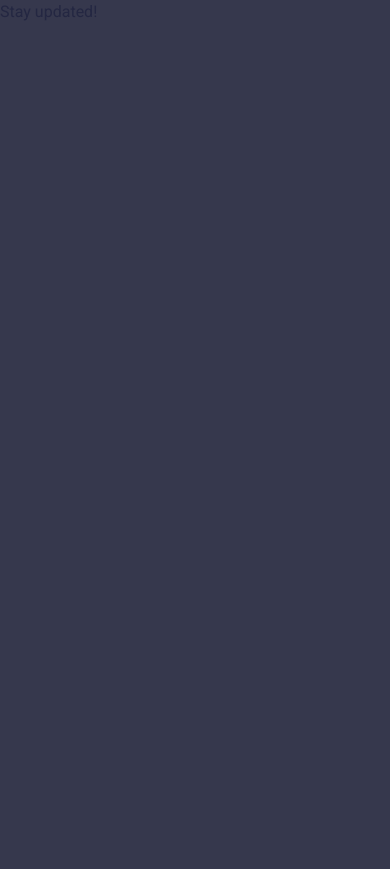
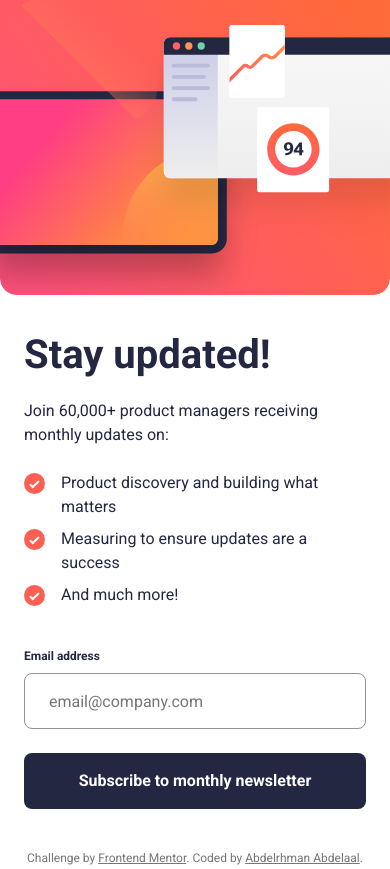
Before and after one commit to MrBlackvanta/newsletter-sign-up-with-success-message, a Next.js app: page / in a window 390 px wide. Before the commit the page ends 844 px from the top, so only its background shows below. Built offline with nearby package versions, Linux system fonts and the light colour scheme.

Commit message:
feat: implement newsletter sign-up functionality with success message and responsive design

```diff
--- a/package.json
+++ b/package.json
@@ -10,11 +10,9 @@
     "lint": "eslint"
   },
   "dependencies": {
-    "clsx": "^2.1.1",
     "next": "16.2.4",
     "react": "19.2.4",
-    "react-dom": "19.2.4",
-    "tailwind-merge": "^3.6.0"
+    "react-dom": "19.2.4"
   },
   "devDependencies": {
     "@tailwindcss/postcss": "^4",
--- a/src/app/globals.css
+++ b/src/app/globals.css
@@ -31,7 +31,7 @@
 
 @layer base {
   body {
-    @apply bg-blue-700 text-blue-800;
+    @apply bg-white text-blue-800 sm:bg-blue-700;
   }
   a,
   button {
@@ -49,3 +49,31 @@
 @utility v-focus-ring-inverse {
   @apply focus-visible:outline-2 focus-visible:outline-offset-2 focus-visible:outline-white;
 }
+
+@utility v-card {
+  @apply w-full bg-white sm:rounded-card sm:shadow-card;
+}
+
+@utility v-btn {
+  @apply h-14 w-full rounded-lg bg-blue-800 font-bold text-white;
+
+  &:hover {
+    @apply bg-linear-to-r from-gradient-pink to-gradient-orange text-blue-800 shadow-btn;
+  }
+}
+
+@utility v-field {
+  @apply h-14 w-full rounded-lg border border-grey px-6;
+
+  &::placeholder {
+    @apply text-muted;
+  }
+
+  &:focus {
+    @apply border-blue-800 outline-hidden;
+  }
+
+  &[aria-invalid="true"] {
+    @apply border-error bg-error-pale text-error;
+  }
+}
--- a/src/app/layout.tsx
+++ b/src/app/layout.tsx
@@ -37,7 +37,7 @@ export const metadata: Metadata = {
 export const viewport: Viewport = {
   width: "device-width",
   initialScale: 1,
-  themeColor: "#36384d",
+  themeColor: "#ffffff",
 };
 
 export default function RootLayout({
@@ -47,7 +47,32 @@ export default function RootLayout({
 }>) {
   return (
     <html lang="en" className={`${roboto.variable} antialiased`}>
-      <body className="flex min-h-dvh flex-col">{children}</body>
+      <body className="flex min-h-dvh flex-col">
+        {children}
+        <footer className="px-4 pb-0.5 text-center text-label text-muted sm:text-muted-inverse">
+          <p>
+            Challenge by{" "}
+            <a
+              className="underline sm:v-focus-ring-inverse"
+              href="https://www.frontendmentor.io?ref=challenge"
+              target="_blank"
+              rel="noopener noreferrer"
+            >
+              Frontend Mentor
+            </a>
+            . Coded by{" "}
+            <a
+              className="underline sm:v-focus-ring-inverse"
+              href="https://www.linkedin.com/in/abdelrhman-vanta/"
+              target="_blank"
+              rel="noopener noreferrer"
+            >
+              Abdelrhman Abdelaal
+            </a>
+            .
+          </p>
+        </footer>
+      </body>
     </html>
   );
 }
--- a/src/app/page.tsx
+++ b/src/app/page.tsx
@@ -1,7 +1,9 @@
+import NewsletterCard from "@/components/NewsletterCard";
+
 export default function Home() {
   return (
-    <main className="flex-1">
-      <h1>Stay updated!</h1>
+    <main className="flex flex-1 flex-col sm:grid sm:place-items-center sm:p-6 lg:p-10">
+      <NewsletterCard />
     </main>
   );
 }
--- /dev/null
+++ b/src/components/Illustration.tsx
@@ -0,0 +1,20 @@
+export default function Illustration() {
+  return (
+    <picture className="order-first lg:order-0">
+      <source
+        media="(min-width: 64rem)"
+        srcSet="/illustration-sign-up-desktop.svg"
+        width={400}
+        height={593}
+      />
+      <img
+        className="w-full sm:aspect-528/358 sm:rounded-2xl sm:object-cover sm:object-[center_18%] lg:aspect-auto"
+        src="/illustration-sign-up-mobile.svg"
+        alt=""
+        width={375}
+        height={284}
+        fetchPriority="high"
+      />
+    </picture>
+  );
+}
--- /dev/null
+++ b/src/components/NewsletterCard.tsx
@@ -0,0 +1,23 @@
+"use client";
+
+import { useState } from "react";
+import SignUpPanel from "@/components/SignUpPanel";
+import SuccessPanel from "@/components/SuccessPanel";
+
+export default function NewsletterCard() {
+  const [subscribedEmail, setSubscribedEmail] = useState<string | null>(null);
+  const [dismissed, setDismissed] = useState(false);
+
+  function handleDismiss() {
+    setSubscribedEmail(null);
+    setDismissed(true);
+  }
+
+  if (subscribedEmail !== null) {
+    return <SuccessPanel email={subscribedEmail} onDismiss={handleDismiss} />;
+  }
+
+  return (
+    <SignUpPanel onSubscribe={setSubscribedEmail} focusHeading={dismissed} />
+  );
+}
--- /dev/null
+++ b/src/components/SignUpPanel.tsx
@@ -0,0 +1,95 @@
+import { useEffect, useRef, useState } from "react";
+import Illustration from "@/components/Illustration";
+import { CheckIcon } from "@/components/icons";
+
+const benefits = [
+  "Product discovery and building what matters",
+  "Measuring to ensure updates are a success",
+  "And much more!",
+];
+
+type SignUpPanelProps = {
+  onSubscribe: (email: string) => void;
+  focusHeading: boolean;
+};
+
+export default function SignUpPanel({
+  onSubscribe,
+  focusHeading,
+}: SignUpPanelProps) {
+  const [invalid, setInvalid] = useState(false);
+  const heading = useRef<HTMLHeadingElement>(null);
+
+  useEffect(() => {
+    if (focusHeading) heading.current?.focus();
+  }, [focusHeading]);
+
+  function handleSubmit(event: React.FormEvent<HTMLFormElement>) {
+    event.preventDefault();
+    const form = event.currentTarget;
+
+    if (!form.checkValidity()) {
+      setInvalid(true);
+      return;
+    }
+
+    onSubscribe(String(new FormData(form).get("email")));
+  }
+
+  return (
+    <div className="flex v-card flex-col gap-10 sm:max-w-152 sm:p-10 lg:grid lg:max-w-226 lg:grid-cols-[23.5rem_25rem] lg:gap-16 lg:px-8 lg:py-6">
+      <div className="flex flex-col gap-6 px-6 pb-10 sm:px-0 sm:pb-0 lg:gap-8 lg:self-center">
+        <h1
+          ref={heading}
+          tabIndex={-1}
+          className="text-display-sm font-bold sm:text-display"
+        >
+          Stay updated!
+        </h1>
+        <p>Join 60,000+ product managers receiving monthly updates on:</p>
+        <ul className="flex flex-col gap-2">
+          {benefits.map((benefit) => (
+            <li key={benefit} className="flex gap-4">
+              <span className="grid h-6 shrink-0 place-items-center">
+                <CheckIcon className="text-red" />
+              </span>
+              {benefit}
+            </li>
+          ))}
+        </ul>
+        <form
+          className="mt-4 flex flex-col gap-6 sm:mt-0"
+          noValidate
+          onSubmit={handleSubmit}
+        >
+          <div className="flex flex-col gap-2">
+            <div className="flex items-baseline justify-between text-label font-bold">
+              <label htmlFor="email">Email address</label>
+              {invalid && (
+                <p id="email-error" role="alert" className="text-error">
+                  Valid email required
+                </p>
+              )}
+            </div>
+            <input
+              className="v-field"
+              id="email"
+              name="email"
+              type="email"
+              required
+              autoComplete="email"
+              placeholder="email@company.com"
+              aria-invalid={invalid}
+              aria-describedby={invalid ? "email-error" : undefined}
+              onInput={() => setInvalid(false)}
+            />
+          </div>
+          <button className="v-btn" type="submit">
+            Subscribe to monthly newsletter
+          </button>
+        </form>
+      </div>
+      <Illustration />
+    </div>
+  );
+}
--- /dev/null
+++ b/src/components/SuccessPanel.tsx
@@ -0,0 +1,38 @@
+import { useEffect, useRef } from "react";
+import { SuccessIcon } from "@/components/icons";
+
+type SuccessPanelProps = {
+  email: string;
+  onDismiss: () => void;
+};
+
+export default function SuccessPanel({ email, onDismiss }: SuccessPanelProps) {
+  const heading = useRef<HTMLHeadingElement>(null);
+
+  useEffect(() => {
+    heading.current?.focus();
+  }, []);
+
+  return (
+    <div className="flex v-card flex-1 flex-col justify-between px-6 pt-36 pb-10 sm:max-w-126 sm:px-16 sm:py-15">
+      <div className="flex flex-col gap-8">
+        <SuccessIcon />
+        <h1
+          ref={heading}
+          tabIndex={-1}
+          className="text-display-sm font-bold sm:text-display"
+        >
+          Thanks for subscribing!
+        </h1>
+        <p>
+          A confirmation email has been sent to{" "}
+          <strong className="wrap-break-word">{email}</strong>. Please open it
+          and click the button inside to confirm your subscription.
+        </p>
+      </div>
+      <button className="mt-8 v-btn" type="button" onClick={onDismiss}>
+        Dismiss message
+      </button>
+    </div>
+  );
+}
--- a/src/lib/index.ts
+++ /dev/null
@@ -1 +0,0 @@
-export * from "./utils";
--- a/src/lib/utils.ts
+++ /dev/null
@@ -1,6 +0,0 @@
-import { ClassValue, clsx } from "clsx";
-import { twMerge } from "tailwind-merge";
-
-export function cn(...inputs: ClassValue[]) {
-  return twMerge(clsx(inputs));
-}
```
Also changed, not shown: 1 other file (tests, documents, lock files or other folders).
